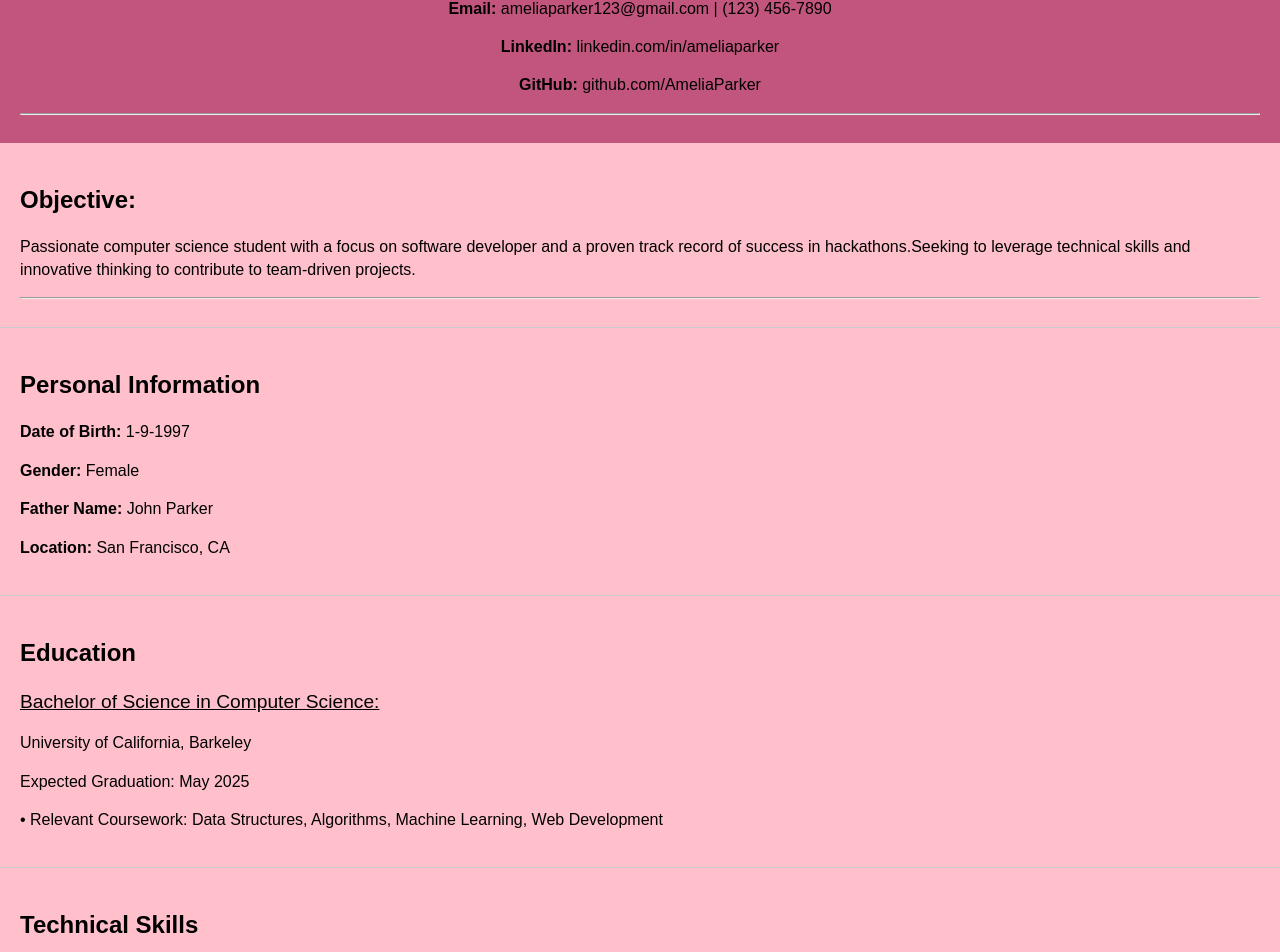
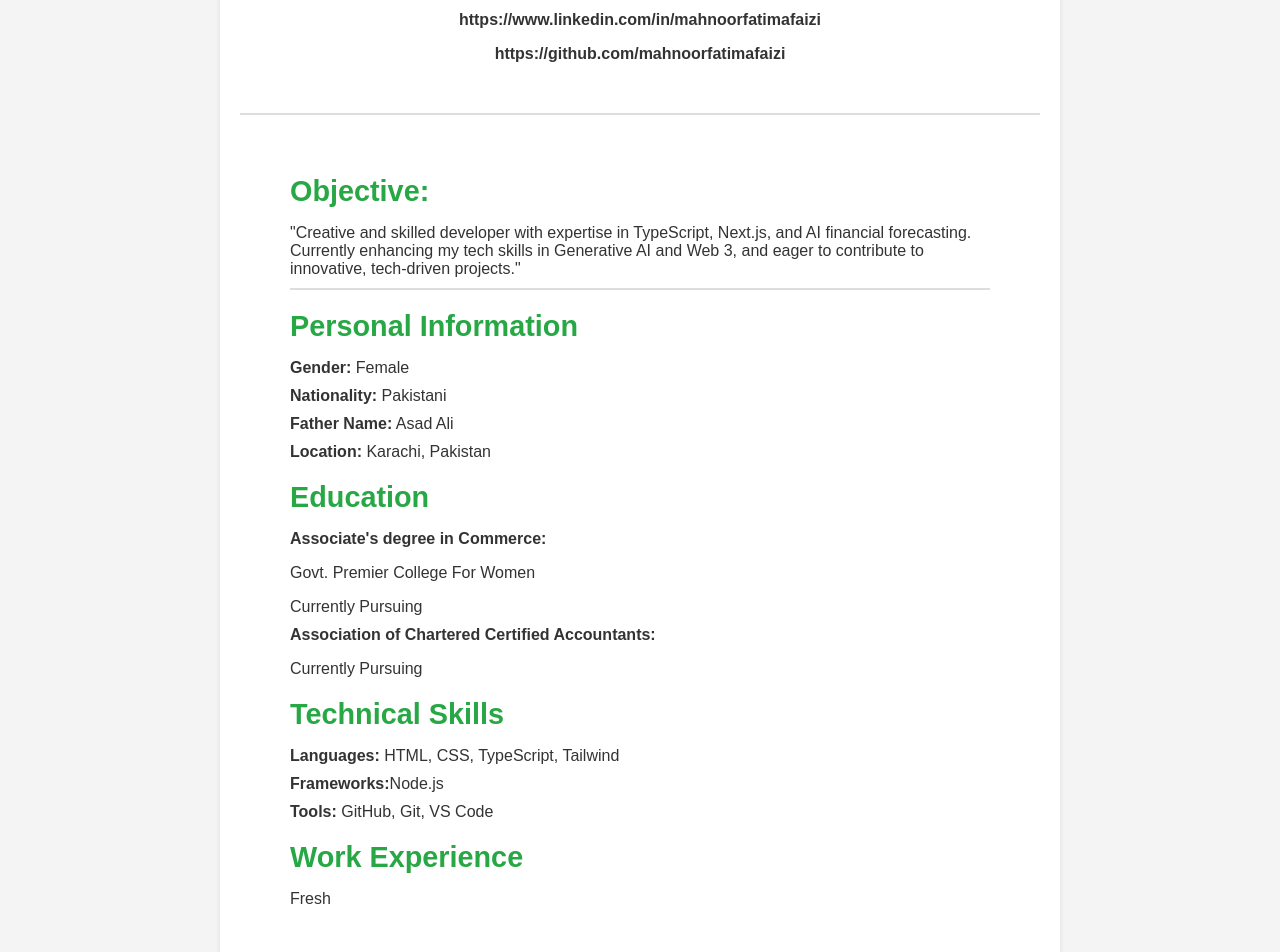
Before and after one commit to mahnoorfatimafaizi/Interactive-Resume-Hackathon, a website: page index.html in a window 1280 px wide. Shown: the part 110-1062 px from the top of the page. Drawn offline with Linux system fonts and the light colour scheme.

Commit message:
styling changes

```diff
--- a/index.html
+++ b/index.html
@@ -1,107 +1,90 @@
 <!DOCTYPE html>
 <html lang="en">
   <head>
-    <meta charset="UTF-8">
-    <meta name="viewport" content="width=device-width, initial-scale=1.0">
+    <meta charset="UTF-8" />
+    <meta name="viewport" content="width=device-width, initial-scale=1.0" />
     <title>Resume</title>
-    <link rel="stylesheet" href="style.css">
+    <link rel="stylesheet" href="style.css" />
   </head>
   <body>
+    <div class="resume-container">
       <header>
-			<div>
-			<h1>Amelia Grace Parker</h1>
-			<p> <b>Email:</b> ameliaparker123@gmail.com | (123) 456-7890</p>
-			<p> <b>LinkedIn:</b> linkedin.com/in/ameliaparker</p>
-			<p> <b>GitHub:</b> github.com/AmeliaParker</p>
+        <div class="container">
+          <h1 class="name">Mahnoor Fatima</h1>
+          <div class="links">
+            <p>
+              <a
+                href="https://www.linkedin.com/in/mahnoor-fatima-f-76782b257/"
+                target="_blank"
+                >https://www.linkedin.com/in/mahnoorfatimafaizi</a
+              >
+            </p>
+            <p>
+              <a href="https://github.com/mahnoorfatimafaizi" target="_blank"
+                >https://github.com/mahnoorfatimafaizi</a
+              >
+            </p>
           </div>
-		 <hr>
+        </div>
+        <hr class="header-hr" />
       </header>
 
-		<main>
-
+      <main class="container">
         <section>
-			<div>
           <h2>Objective:</h2>
-				<p>Passionate computer science student with a focus on software developer
-					and a proven track record of success in hackathons.Seeking to leverage technical skills and innovative
-					thinking to contribute to team-driven projects.
+          <p>
+            "Creative and skilled developer with expertise in TypeScript,
+            Next.js, and AI financial forecasting. Currently enhancing my tech
+            skills in Generative AI and Web 3, and eager to contribute to
+            innovative, tech-driven projects."
           </p>
-				<hr>
-			</div>
-			</section>
-
-
-		<section>
-			<div>
-			<h2>Personal Information</h2>
-			<p>
-				<b>Date of Birth:</b> 1-9-1997
-			</p>
-			<p>
-				<b>Gender:</b> Female
-			</p>
-			<p>
-				<b>Father Name:</b> John Parker
-			</p>
-			<p>
-				<b>Location:</b> San Francisco, CA
-			</p>
-		</div>
+          <hr class="section-hr" />
         </section>
 
         <section>
-			<div>
-			<h2>Education</h2>
-			<p>
-				<big><u>Bachelor of Science in Computer Science:</u></big>
-			</p>
-			<p>University of California, Barkeley</p>
-			<p>Expected Graduation: May 2025</p>
-			<p>&#x2022; Relevant Coursework: Data Structures, Algorithms, Machine Learning,
-				Web Development </p>
-		  </div>
+          <h2>Personal Information</h2>
+          <ul>
+            <li><b>Gender:</b> Female</li>
+            <li><b>Nationality:</b> Pakistani</li>
+            <li><b>Father Name:</b> Asad Ali</li>
+            <li><b>Location:</b> Karachi, Pakistan</li>
+          </ul>
         </section>
 
         <section>
-			<div>
-				<h2>Technical Skills</h2>
-				<p>
-					<b>Languages:</b>
-					Python, JavaScript, HTML, CSS, TypeScript, SQL
-				</p>
-				<p>
-					<b>Frameworks:</b>
-					React, Node.js, Express, Flask
-				</p>
-				<p>
-					<b>Tools</b>
-					GitHub, Git, VS Code, Figma
-				</p>
-				<p>
-					<b>Databases:</b>
-					MySQL, MangoDB
-				</p>
-			</div>
+          <h2>Education</h2>
+          <ul>
+            <li>
+              <b>Associate's degree in Commerce:</b>
+              <p>Govt. Premier College For Women</p>
+              <p>Currently Pursuing</p>
+            </li>
+            <li>
+              <b>Association of Chartered Certified Accountants:</b>
+              <p>Currently Pursuing</p>
+            </li>
+          </ul>
         </section>
 
         <section>
-			<div>
-			<h2>Work Experience</h2>
-			<p>
-				<b>Software Developer at ABC Corp </b>
-				<br>
-				<i>2019 to Present</i>
-			</p>
-		</div>
+          <h2>Technical Skills</h2>
+          <ul>
+            <li><b>Languages:</b> HTML, CSS, TypeScript, Tailwind</li>
+            <li><b>Frameworks:</b>Node.js</li>
+            <li><b>Tools:</b> GitHub, Git, VS Code</li>
+          </ul>
         </section>
 
+        <section>
+          <h2>Work Experience</h2>
+          <p>Fresh</p>
+        </section>
       </main>
 
-	<footer>
-		<button id="toggle-skills">
-			Toggle Skills
-		</button>
+      <footer class="container">
+        <p>© 2023 Mahnoor Fatima</p>
+      </footer>
+    </div>
     <script src="script.js"></script>
-	</footer>
   </body>
 </html>
--- a/style.css
+++ b/style.css
@@ -1,45 +1,102 @@
 body {
-    font-family: Arial, sans-serif;
+  font-family: "Arial", sans-serif;
   margin: 0;
   padding: 0;
-    line-height: 1.4;
+  background-color: #f4f4f4;
+  color: #333;
+  display: flex;
+  justify-content: center;
+  align-items: center;
+  min-height: 100vh;
 }
 
-
-header{
-    background: rgb(194, 85, 125);
-    color: black;
+.resume-container {
+  background-color: #fff;
+  border-radius: 10px;
+  box-shadow: 0 2px 5px rgba(0, 0, 0, 0.1);
   padding: 20px;
-    text-align: center;
+  max-width: 800px;
+  width: 90%;
 }
 
-section{
+.container {
+  max-width: 700px;
+  margin: 0 auto;
   padding: 20px;
-    border-bottom: 1px solid #ccc;
-    background-color: pink;
 }
 
-
-main{
-    background-color: pink;
+.name {
+  font-weight: bold;
+  margin-bottom: 10px;
+  font-size: 2.5em;
+  text-align: center;
+  margin-top: 20px;
+  color: #007bff;
 }
 
-button{
-    display: block;
-    margin: 20px auto;
-    padding: 10px 20px;
-    cursor: pointer;
-    border: none;
-    background-color:  rgb(194, 85, 125);
-    color: black;
-    border-radius: 5px;
-    font-size: 16px;
+h2 {
+  font-weight: bold;
+  margin-bottom: 10px;
+  font-size: 1.8em;
+  margin-top: 20px;
+  color: #28a745;
 }
 
+p {
+  margin-bottom: 10px;
+}
 
+.header-hr {
+  border: 1px solid #ddd;
+  margin-top: 20px;
+  margin-bottom: 20px;
+}
 
-@media (max-width: 600px){
-    header, selection {
+.section-hr {
+  border: 1px solid #ddd;
+  margin-top: 10px;
+  margin-bottom: 20px;
+}
+
+.links {
+  text-align: center;
+  margin-bottom: 10px;
+}
+
+.links a {
+  color: #333;
+  text-decoration: none;
+  font-weight: bold;
+}
+
+.links a:hover {
+  text-decoration: underline;
+}
+
+ul {
+  list-style: none;
+  padding: 0;
+}
+
+li {
+  margin-bottom: 10px;
+}
+
+@media screen and (max-width: 600px) {
+  .resume-container {
     padding: 10px;
   }
+
+  .container {
+    padding: 10px;
+    max-width: 90%;
   }
+
+  .name {
+    font-size: 2em;
+  }
+
+  h2 {
+    font-size: 1.5em;
+  }
+}
```
Lines whose indentation alone changed are shown as unchanged.
